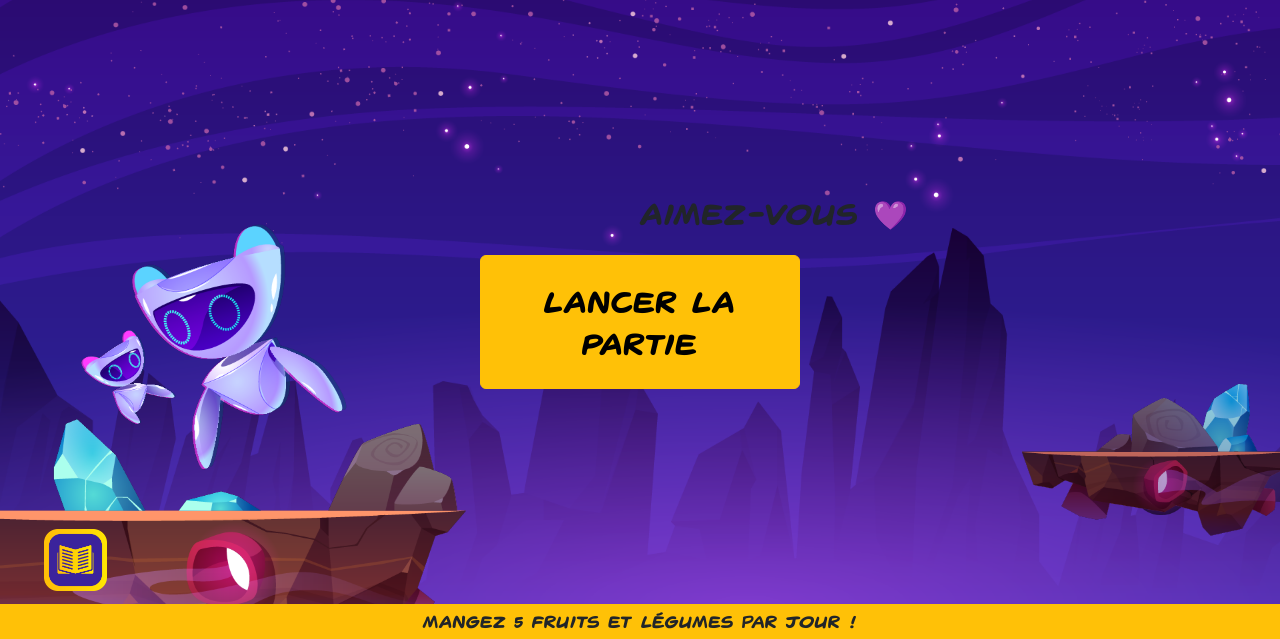
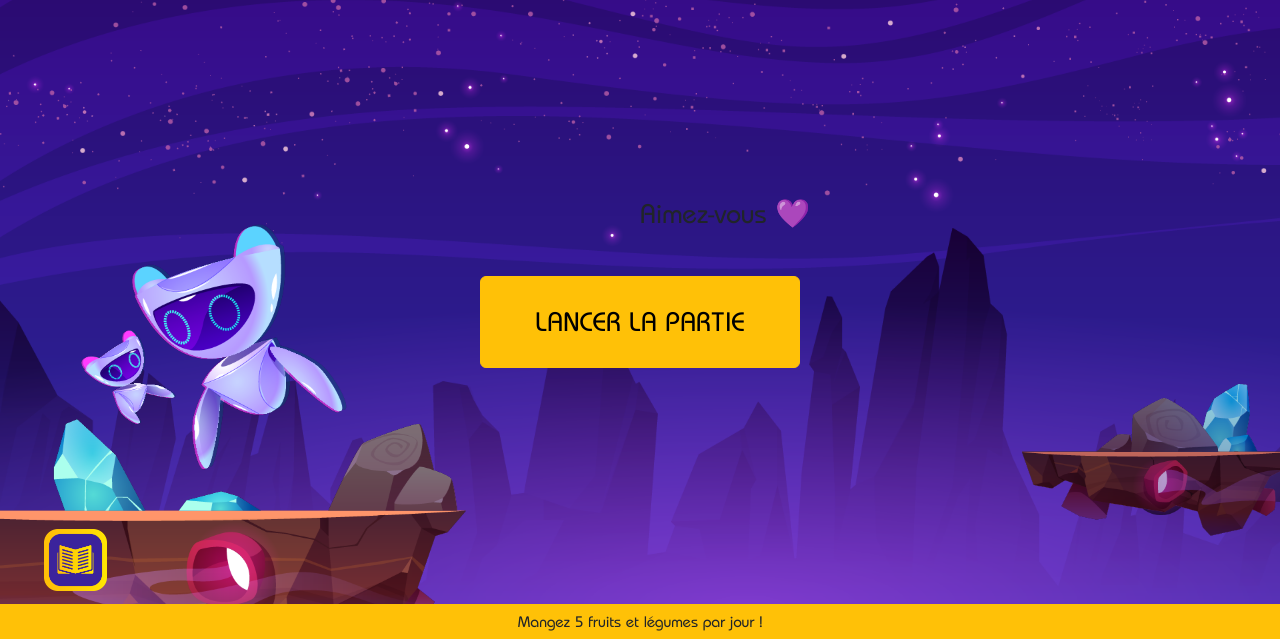
Before and after one commit to e-vinci/web2-2023-project-group-12, a website built with webpack: page frontend/src/index.html in a window 1280 px wide. Shown: the part 161-800 px from the top of the page. Built offline with nearby package versions, Linux system fonts and the light colour scheme.

Commit message:
update: font

```diff
--- a/frontend/src/stylesheets/main.css
+++ b/frontend/src/stylesheets/main.css
@@ -1,6 +1,6 @@
 @font-face {
-    font-family: 'Pugnax';
-    src: url('../fonts/PUGNAX-Bold.woff') format('woff');
+    font-family: 'Bauhaus';
+    src: url('../fonts/BauhausRegular.woff');
     font-weight: normal;
     font-style: normal;
 }
@@ -8,7 +8,7 @@ body {
     background-image: url(../img/background.png);
     background-size: cover;
     background-repeat: no-repeat;
-    font-family: 'Pugnax';
+    font-family: 'Bauhaus';
 
 }
 
```
Also changed, not shown: frontend/src/fonts/BauhausRegular.woff (added), frontend/src/fonts/Bauhaus_93.woff2 (deleted), frontend/src/fonts/PUGNAX-Bold.woff (deleted).
